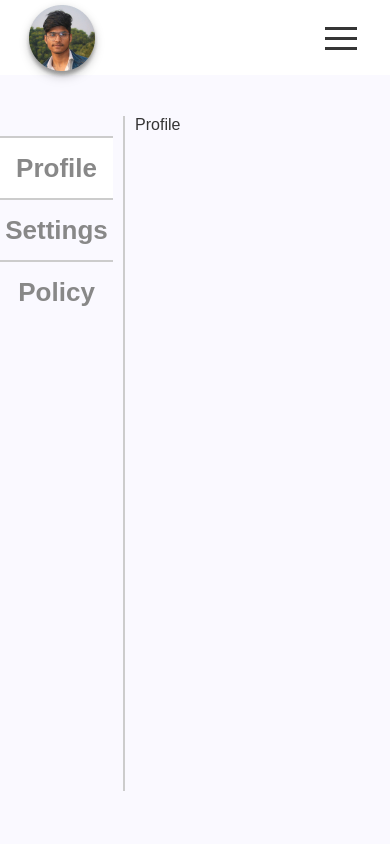
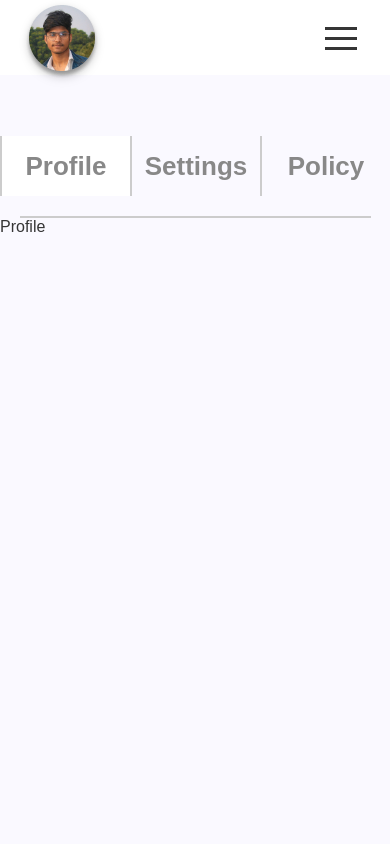
Before and after one commit to JosephHuntley/nexus, a Next.js app: page /settings in a window 390 px wide. Shown: the top 844 px of the page. Built offline with nearby package versions, Linux system fonts and the light colour scheme.

Commit message:
Responsive Design Phone

```diff
--- a/src/components/Configuration/ConfigurationStyles.ts
+++ b/src/components/Settings/Configuration/ConfigurationStyles.ts
@@ -11,9 +11,17 @@ export const Field = styled.span`
 export const Label = styled.label`
 	display: flex;
 	justify-content: space-between;
-	width: 600px;
-	gap: 50px;
+	width: 60rem;
+	gap: 5rem;
 	cursor: pointer;
+	@media ${(props) => props.theme.breakpoints.tablet} {
+		width: 40rem;
+	}
+	@media ${(props) => props.theme.breakpoints.phone} {
+		flex-direction: column;
+		width: 80vw;
+		gap: 0.7rem;
+	}
 `;
 
 export const Switch = styled.div`
--- a/src/styles/pages/SettingsStyles.ts
+++ b/src/styles/pages/SettingsStyles.ts
@@ -4,6 +4,10 @@ export const Main = styled.div`
 	display: flex;
 	flex-direction: row;
 	margin-top: 20px;
+
+	@media ${(props) => props.theme.breakpoints.phone} {
+		flex-direction: column;
+	}
 `;
 
 export const SideMenu = styled.section`
@@ -12,6 +16,11 @@ export const SideMenu = styled.section`
 	width: 29vw;
 	height: 100%;
 	margin: 20px 0;
+
+	@media ${(props) => props.theme.breakpoints.phone} {
+		width: 100%;
+		flex-direction: row;
+	}
 `;
 
 export const MenuItem = styled.div<{ isWhite: boolean }>`
@@ -35,11 +44,18 @@ export const Separator = styled.div`
 	border: 0.5px solid ${(props) => props.theme.colors.side_links};
 `;
 export const HorizontalSeparator = styled.div`
-	border: 0.5px solid ${(props) => props.theme.colors.side_links};
-	width: 0.5px;
+	border: 0.05rem solid ${(props) => props.theme.colors.side_links};
+	width: 0.05rem;
 	margin: 0 10px;
 	min-height: 10px;
 	height: 80vh;
+	@media ${(props) => props.theme.breakpoints.phone} {
+		height: 0.05rem;
+		min-height: 0.05rem;
+		width: 90vw;
+		justify-self: center;
+		align-self: center;
+	}
 `;
 
 export const Section = styled.section`
```
Also changed, not shown: src/components/Settings/Configuration/Configuration.tsx (renamed from src/components/Configuration/Configuration.tsx).
